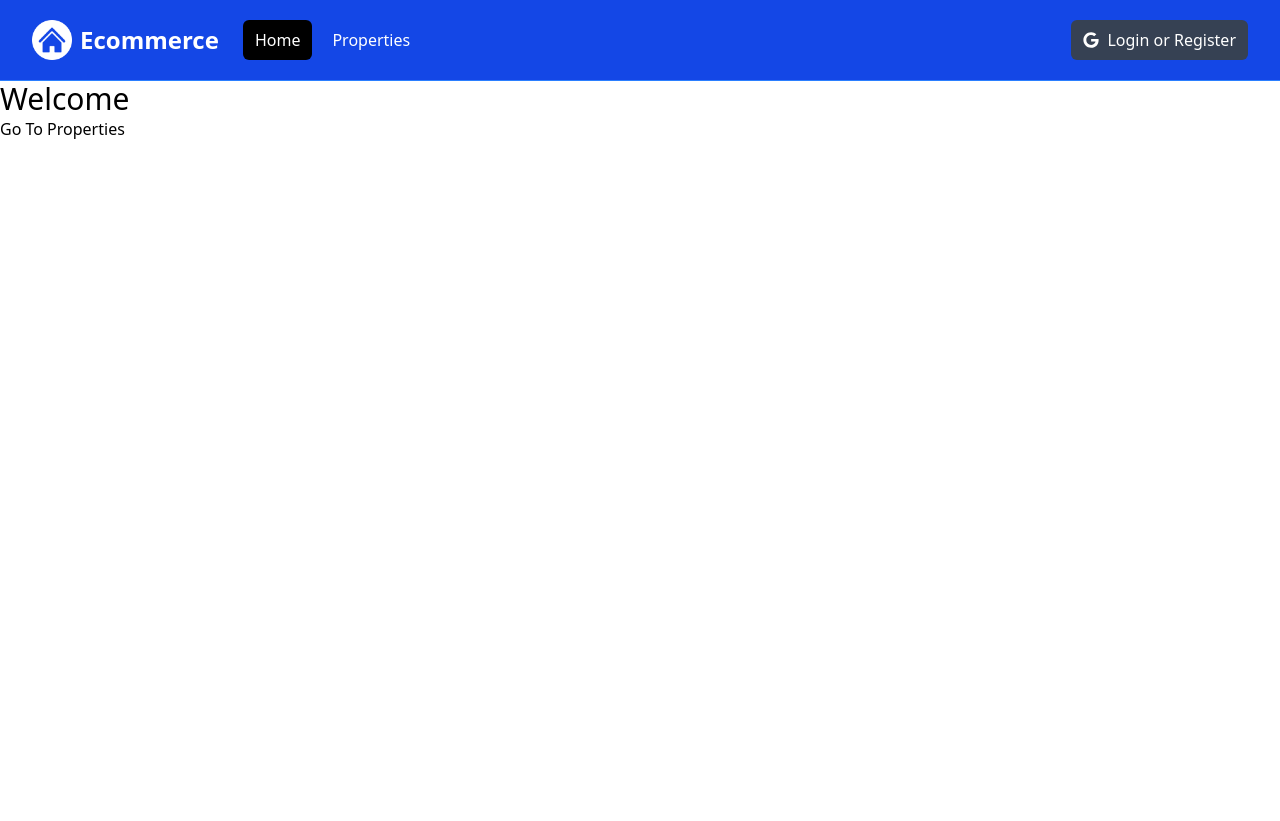
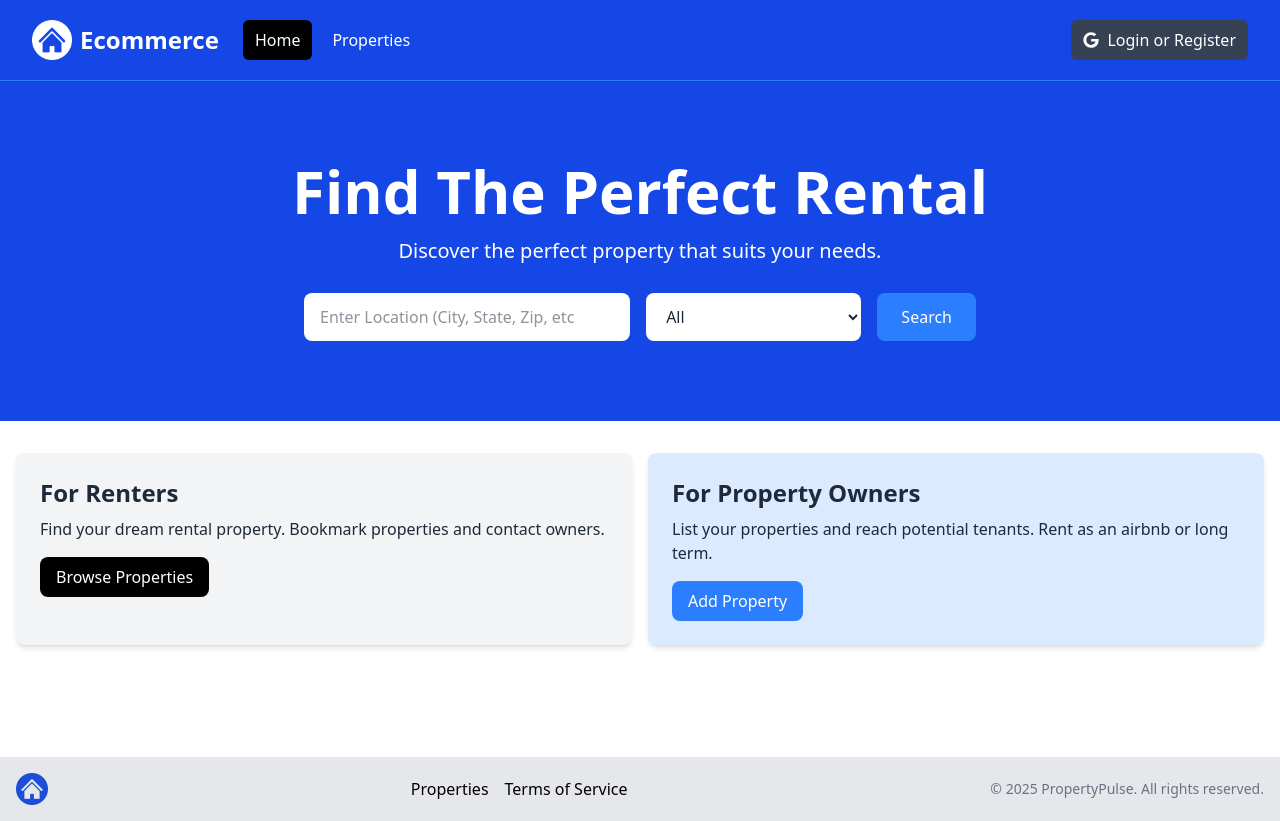
Before and after one commit to Rayatix/ecommerce, a Next.js app: page / in a window 1280 px wide. Before the commit the page ends 800 px from the top, so only its background shows below. Built offline with nearby package versions, Linux system fonts and the light colour scheme.

Commit message:
homepage and footer

```diff
--- a/app/layout.jsx
+++ b/app/layout.jsx
@@ -1,5 +1,6 @@
 import "@/assets/styles/globals.css";
 import Navbar from "@/components/Navbar";
+import Footer from "@/components/Footer";
 
 export const metadata = {
   title: "Next JS Ecommerce",
@@ -13,6 +14,7 @@
       <body>
         <Navbar />
         <main>{children}</main>
+        <Footer />
       </body>
     </html>
   );
--- a/app/page.jsx
+++ b/app/page.jsx
@@ -1,11 +1,12 @@
-import Link from "next/link";
+import Hero from "@/components/Hero";
+import InfoBoxes from "@/components/InfoBoxes";
 
 const HomePage = () => {
   return (
-    <div>
-      <h1 className="text-3xl">Welcome</h1>
-      <Link href="/properties">Go To Properties</Link>
-    </div>
+    <>
+      <Hero />
+      <InfoBoxes />
+    </>
   );
 };
 
--- /dev/null
+++ b/components/Footer.jsx
@@ -0,0 +1,37 @@
+import Link from "next/link";
+import Image from "next/image";
+import logo from "@/assets/images/logo.png";
+
+const Footer = () => {
+  const currentYear = new Date().getFullYear();
+
+  return (
+    <footer className="bg-gray-200 py-4 mt-24">
+      <div className="container mx-auto flex flex-col md:flex-row items-center justify-between px-4">
+        <div className="mb-4 md:mb-0">
+          <Image src={logo} alt="Logo" className="h-8 w-auto" />
+        </div>
+
+        <div className="flex flex-wrap justify-center md:justify-start mb-4 md:mb-0">
+          <ul className="flex space-x-4">
+            <li>
+              <Link href="/properties">Properties</Link>
+            </li>
+
+            <li>
+              <Link href="/">Terms of Service</Link>
+            </li>
+          </ul>
+        </div>
+
+        <div>
+          <p className="text-sm text-gray-500 mt-2 md:mt-0">
+            &copy; {currentYear} PropertyPulse. All rights reserved.
+          </p>
+        </div>
+      </div>
+    </footer>
+  );
+};
+
+export default Footer;
--- /dev/null
+++ b/components/Hero.jsx
@@ -0,0 +1,62 @@
+const Hero = () => {
+  return (
+    <section className="bg-blue-700 py-20 mb-4">
+      <div className="max-w-7xl mx-auto px-4 sm:px-6 lg:px-8 flex flex-col items-center">
+        <div className="text-center">
+          <h1 className="text-4xl font-extrabold text-white sm:text-5xl md:text-6xl">
+            Find The Perfect Rental
+          </h1>
+          <p className="my-4 text-xl text-white">
+            Discover the perfect property that suits your needs.
+          </p>
+        </div>
+
+        {/* Form Component */}
+        <form className="mt-3 mx-auto max-w-2xl w-full flex flex-col md:flex-row items-center">
+          <div className="w-full md:w-3/5 md:pr-2 mb-4 md:mb-0">
+            <label for="location" className="sr-only">
+              Location
+            </label>
+
+            <input
+              type="text"
+              id="location"
+              placeholder="Enter Location (City, State, Zip, etc"
+              className="w-full px-4 py-3 rounded-lg bg-white text-gray-800 focus:outline-none focus:ring focus:ring-blue-500"
+            />
+          </div>
+
+          <div className="w-full md:w-2/5 md:pl-2">
+            <label for="property-type" className="sr-only">
+              Property Type
+            </label>
+
+            <select
+              id="property-type"
+              className="w-full px-4 py-3 rounded-lg bg-white text-gray-800 focus:outline-none focus:ring focus:ring-blue-500"
+            >
+              <option value="All">All</option>
+              <option value="Apartment">Apartment</option>
+              <option value="Studio">Studio</option>
+              <option value="Condo">Condo</option>
+              <option value="House">House</option>
+              <option value="Cabin Or Cottage">Cabin or Cottage</option>
+              <option value="Loft">Loft</option>
+              <option value="Room">Room</option>
+              <option value="Other">Other</option>
+            </select>
+          </div>
+
+          <button
+            type="submit"
+            className="md:ml-4 mt-4 md:mt-0 w-full md:w-auto px-6 py-3 rounded-lg bg-blue-500 text-white hover:bg-blue-600 focus:outline-none focus:ring focus:ring-blue-500"
+          >
+            Search
+          </button>
+        </form>
+      </div>
+    </section>
+  );
+};
+
+export default Hero;
--- /dev/null
+++ b/components/InfoBox.jsx
@@ -0,0 +1,24 @@
+const InfoBox = ({
+  heding,
+  backgroundColor = "bg-gray-100",
+  textColor = "text-gray-800",
+  buttonInfo,
+  children,
+}) => {
+  return (
+    <div className={`${backgroundColor} p-6 rounded-lg shadow-md`}>
+      <h2 className={`${textColor} text-2xl font-bold`}>{heding}</h2>
+
+      <p className={`${textColor} mt-2 mb-4`}>{children}</p>
+
+      <a
+        href={buttonInfo.link}
+        className={`${buttonInfo.backgroundColor} inline-block bg-black text-white rounded-lg px-4 py-2 hover:bg-gray-700`}
+      >
+        {buttonInfo.text}
+      </a>
+    </div>
+  );
+};
+
+export default InfoBox;
--- /dev/null
+++ b/components/InfoBoxes.jsx
@@ -0,0 +1,38 @@
+import InfoBox from "./InfoBox";
+
+const InfoBoxes = () => {
+  return (
+    <section>
+      <div className="container-xl lg:container m-auto">
+        <div className="grid grid-cols-1 md:grid-cols-2 gap-4 p-4 rounded-lg">
+          <InfoBox
+            heding="For Renters"
+            buttonInfo={{
+              text: "Browse Properties",
+              link: "/properties",
+              backgroundColor: "bg-black",
+            }}
+          >
+            Find your dream rental property. Bookmark properties and contact
+            owners.
+          </InfoBox>
+
+          <InfoBox
+            heding="For Property Owners"
+            backgroundColor="bg-blue-100"
+            buttonInfo={{
+              text: "Add Property",
+              link: "/properties/add",
+              backgroundColor: "bg-blue-500",
+            }}
+          >
+            List your properties and reach potential tenants. Rent as an airbnb
+            or long term.
+          </InfoBox>
+        </div>
+      </div>
+    </section>
+  );
+};
+
+export default InfoBoxes;
```
